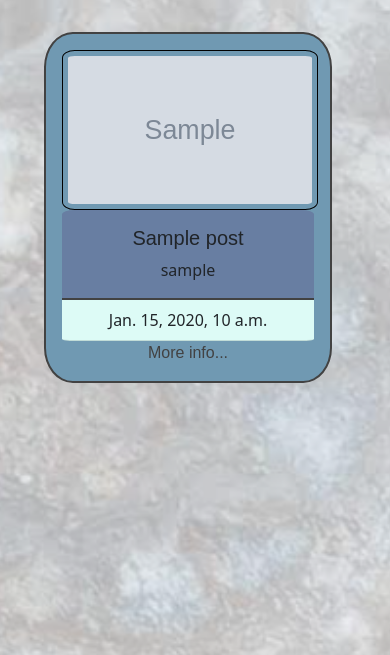
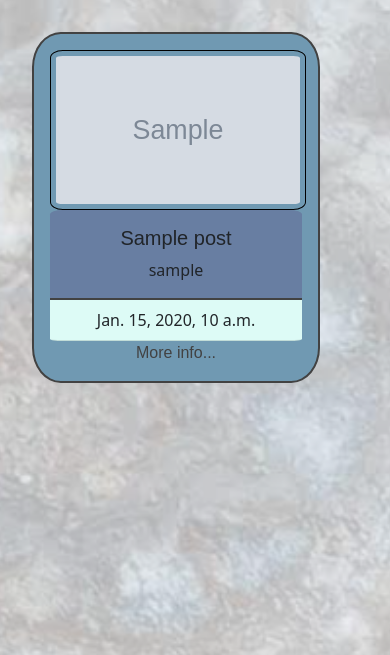
Before and after one commit to HollyT85/Django-Rocks-Fossils, a Django app: page /posts/ in a window 390 px wide. Shown: the part 56-711 px from the top of the page. Run offline with Django 4.2, Linux system fonts and the light colour scheme; tables that the repository leaves empty hold one stand-in row (values such as "Sample post"); grey boxes marked "Sample" are stand-in pictures; some libraries are stand-ins or nearby versions; some web fonts are replaced.

Commit message:
removed container for better responsivity

```diff
--- a/posts/templates/posts/posts.html
+++ b/posts/templates/posts/posts.html
@@ -6,7 +6,7 @@
 <!-- <div class="hero-image">
     <img src="{% static 'media/ammonite.png' %}" alt="ammonite" class="hero-image">
 </div> -->
-<div class="container flex">
+<div class="flex">
     {% for post in posts %}
     <div class="card card-edit">
         <img class="card-img-top" src="{{ post.image.url }}" alt="{{ post.title }}">
@@ -29,10 +29,6 @@
         </ul>
 
     </div>
-    {% if forloop.counter|divisibleby:3 %}
-</div>
-<div class="container flex">
-{% endif %}
     {% endfor %}
 </div>
 </div>
--- a/rocks/templates/rocks/rocks.html
+++ b/rocks/templates/rocks/rocks.html
@@ -3,7 +3,7 @@
 
 {% block content %}
 
-<div class="container flex">
+<div class="flex">
     {% for rock in rocks %}
     <div class="card card-edit">
         <img class="card-img-top" src="{{ rock.image.url }}" alt="{{ rock.title }}">
```
